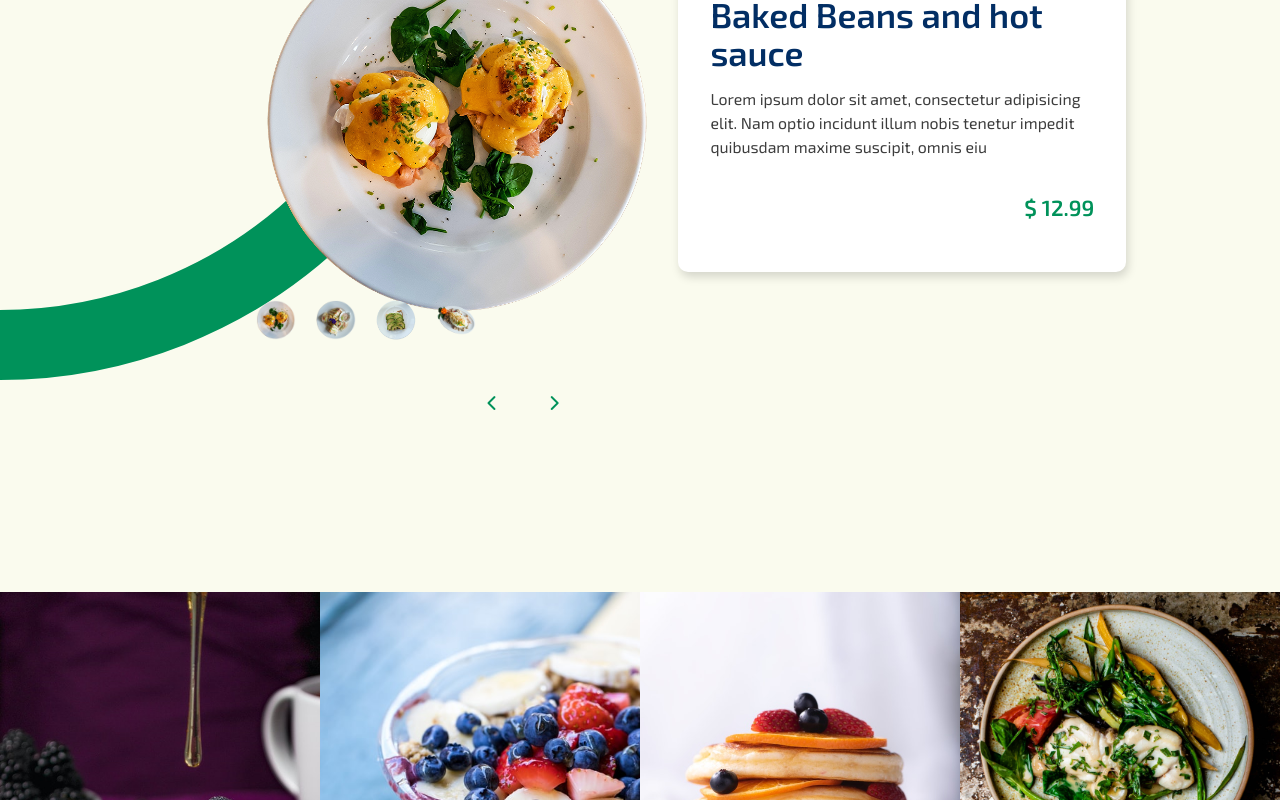
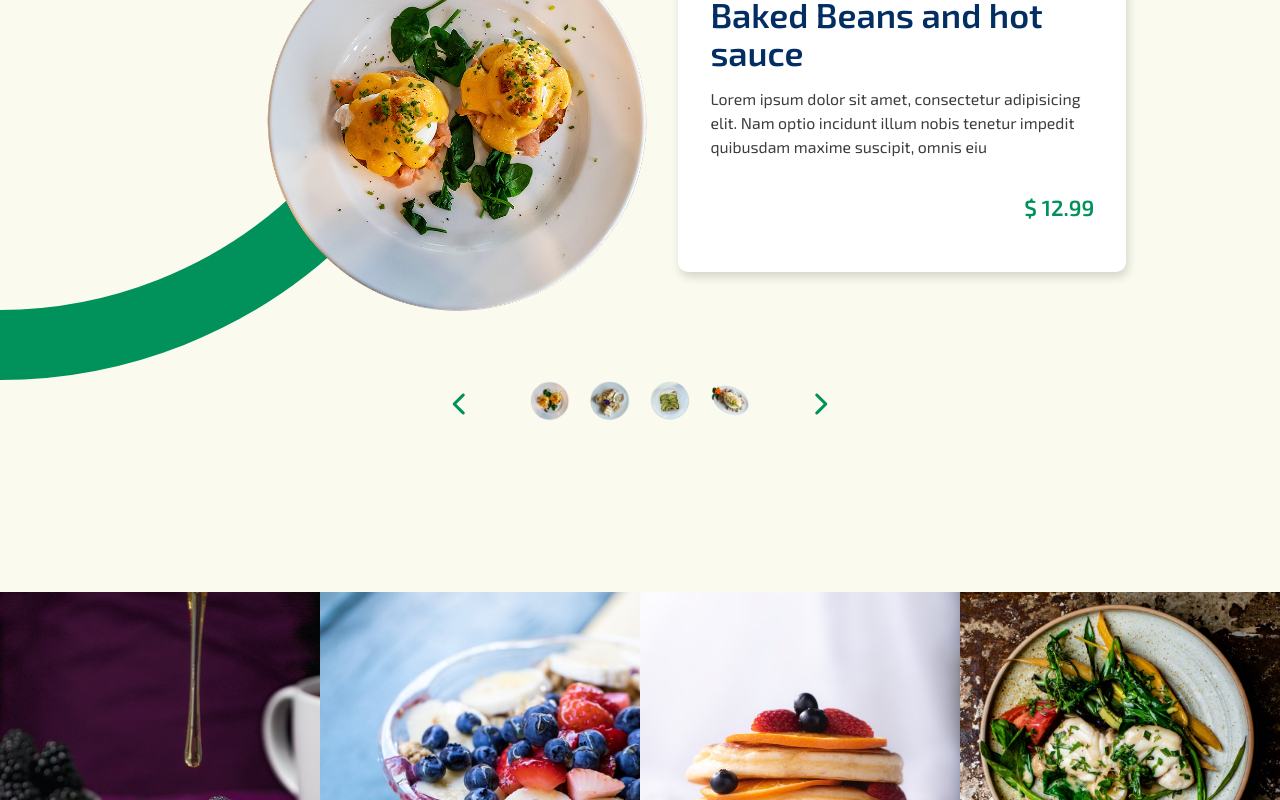
Before and after one commit to otodavid/foodnet, a React (Create React App) app: page / in a window 1280 px wide. Shown: the part 1605-2405 px from the top of the page. Built offline with nearby package versions, Linux system fonts and the light colour scheme.

Commit message:
added pagination to slider

```diff
--- a/src/components/Slider/Slider.style.js
+++ b/src/components/Slider/Slider.style.js
@@ -216,7 +216,7 @@ export const ButtonWrapper = styled.div`
 `;
 
 export const SlideContent = styled.div`
-  margin-top: 3rem;
+  margin-top: -1rem;
   display: flex;
   flex-flow: column nowrap;
   padding: 0 .5rem;
@@ -289,16 +289,105 @@ export const Price = styled.p`
   padding-top: 1rem;
 `;
 
+export const PaginationWrapper = styled.div`
+  position: absolute;
+  top: 50px;
+  left: 75%;
+
+  @media ${bp.phablet} {
+    top: 500px;
+    left: 50%;
+    transform: translateX(-50%);
+  }
+
+  @media ${bp.tablet} {
+    top: 370px;
+    left: 25%;
+  }
+
+  @media ${bp.laptop} {
+    top: 74%;
+    left: 50%;
+  }
+`;
+
+export const Pagination = styled.div`
+  display: flex;
+  flex-flow: row wrap;
+  justify-content: center;
+  align-items: center;
+  position: relative;
+
+  & ${Button} {
+    border: 0;
+    padding: .8rem;
+    display: inline;
+  }
+
+  @media ${bp.phablet} {
+    & ${Button} {
+      position: absolute;
+      border: 0;
+      padding: .8rem;
+      display: inline;
+      top: 50%;
+      transform: translateY(-50%);
+      font-size: 1.5rem;
+
+      &:first-of-type {
+        left: -70px;
+      }
+
+      &:last-of-type {
+        right: -70px;
+      }
+    }
+
+    @media ${bp.tablet} {
+      & ${Button} {
+        position: absolute;
+        border: 0;
+        padding: .8rem;
+        display: inline;
+        top: 50%;
+        transform: translateY(-50%);
+        font-size: 1.5rem;
+
+        &:first-of-type {
+          left: -55px;
+        }
+
+        &:last-of-type {
+          right: -55px;
+        }
+      }
+    }
+
+    @media ${bp.laptop} {
+      & ${Button} {
+        padding: .8rem;
+        top: 50%;
+        font-size: 1.5rem;
+
+        &:first-of-type {
+          left: -90px;
+        }
+
+        &:last-of-type {
+          right: -90px;
+        }
+      }
+    }
+`;
 
 export const Thumbnails = styled.div`
-  position: absolute;
-  top: 100px;
-  left: 85%;
+  width: 100%;
   display: flex;
   flex-flow: column wrap;
-  height: 200px;
+  height: 210px;
   align-items: center;
   justify-content: space-between;
+  margin-bottom: 1rem;
 
   @media ${bp.phablet} {
     top: 520px;
@@ -306,9 +395,9 @@ export const Thumbnails = styled.div`
     width: 220px;
     flex-flow: row wrap;
     height: auto;
+    margin-bottom: 0;
   }
 `;
-
 export const Nails = styled.div`
 
 `;
--- a/src/components/Slider/index.js
+++ b/src/components/Slider/index.js
@@ -1,17 +1,7 @@
 // Import Swiper React components
 import { useState } from 'react';
 import {data} from './data';
-import {
-  ButtonWrapper,
-  Nails,
-  Price,
-  RealContent,
-  Slide,
-  SlideContent,
-  SlideItem,
-  Thumbnails,
-  Wrapper,
-} from './Slider.style';
+import * as S from './Slider.style';
 import { Button } from '../Hero/Hero.style';
 
 
@@ -40,7 +30,6 @@ const Slider =  () => {
       setContentCurrent(contentCurrent + 1);
     }
   }
-  console.log(current)
 
   const test = (e, id) => {
     if(current <= 270) {
@@ -56,58 +45,66 @@ const Slider =  () => {
     }
   }
 
+
   return (
-      <Wrapper>
-        <Slide>
+      <S.Wrapper>
+        <S.Slide>
           <div className="rotate">
             {data.map((item, index) => (
-              <SlideItem key={item.id}
+              <S.SlideItem key={item.id}
                 className={`slide` + item.id}
               >
                 <img src={item.image} alt="" />
-              </SlideItem>
+              </S.SlideItem>
             ))}
           </div>
-        </Slide>
+        </S.Slide>
 
-        <SlideContent>
+        <S.SlideContent>
             { data.map((item, index) => (
                 <div
                   key={item.id}
                   className={index === contentCurrent ? "active" : ""}
                 >
                   { index === contentCurrent && (
-                    <RealContent>
+                    <S.RealContent className="testing">
                       <h3>{ item.name }</h3>
                       <p>{ item.desc }</p>
-                      <Price>
+                      <S.Price>
                         &#36; { item.price }
-                      </Price>
-                    </RealContent>
+                      </S.Price>
+                    </S.RealContent>
                   )}
                 </div>
             ))}
-        </SlideContent>
+        </S.SlideContent>
 
-        <ButtonWrapper>
-          <Button onClick={prevSlide}>
-            <i className="fas fa-chevron-left"></i>
-          </Button>
-          <Button onClick={nextSlide}>
-            <i className="fas fa-chevron-right"></i>
-          </Button>
-        </ButtonWrapper>
+        {/* <S.ButtonWrapper>
 
-        <Thumbnails>
-         {data.map(item => (
-          <Nails key={item.id} onClick={(e) => test(e, item.id)}>
-            <img src={item.image} alt="" width="40" />
-          </Nails>
+        </S.ButtonWrapper> */}
 
-         ))}
-        </Thumbnails>
 
-      </Wrapper>
+
+
+        <S.PaginationWrapper>
+          <S.Pagination>
+            <S.Thumbnails>
+            {data.map(item => (
+              <S.Nails key={item.id} onClick={(e) => test(e, item.id)}>
+                <img src={item.image} alt="" width="40" />
+              </S.Nails>
+            ))}
+            </S.Thumbnails>
+
+            <Button onClick={prevSlide}>
+              <i className="fas fa-chevron-left"></i>
+            </Button>
+            <Button onClick={nextSlide}>
+              <i className="fas fa-chevron-right"></i>
+            </Button>
+          </S.Pagination>
+        </S.PaginationWrapper>
+      </S.Wrapper>
   );
 };
 
```
